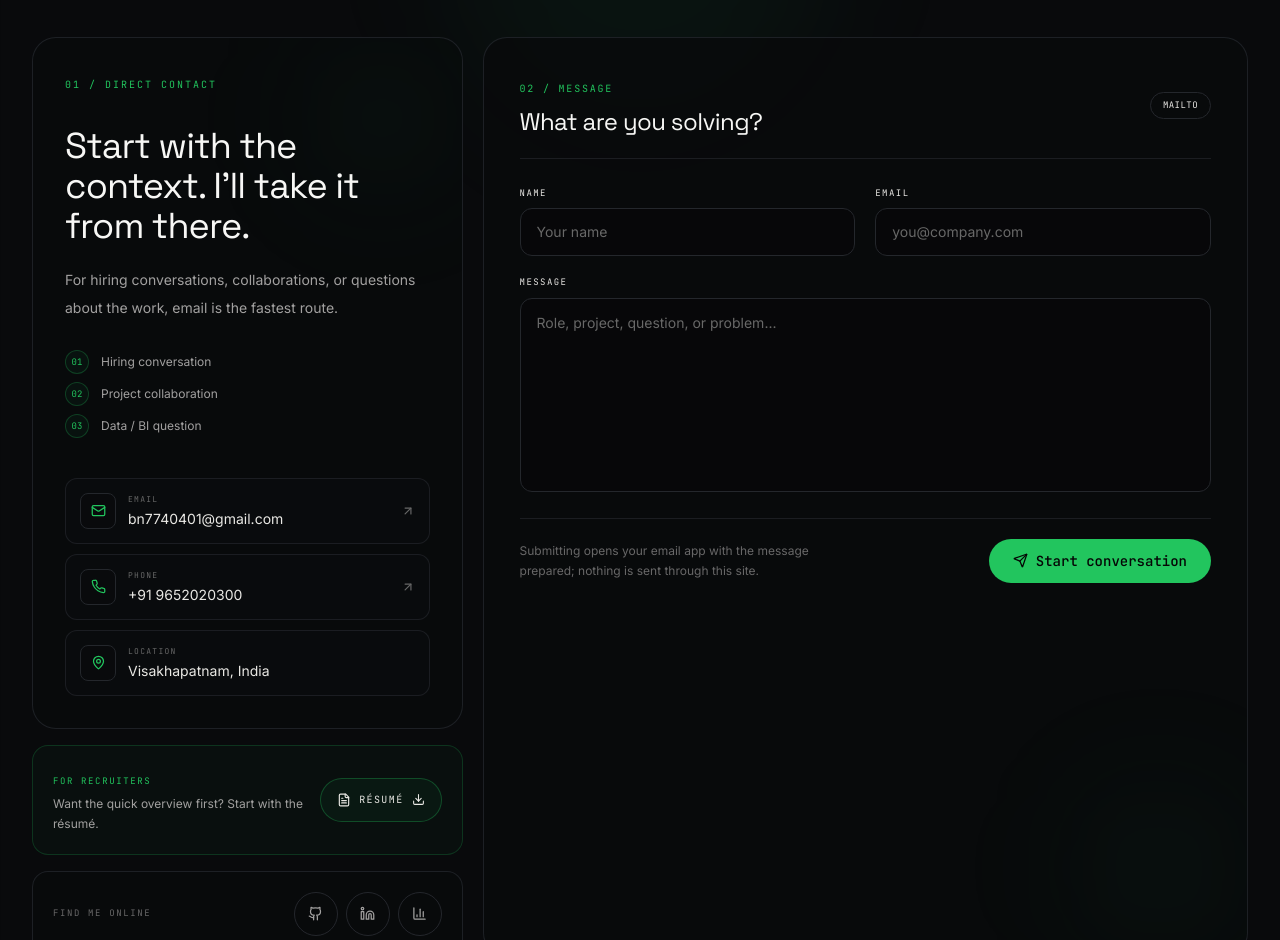
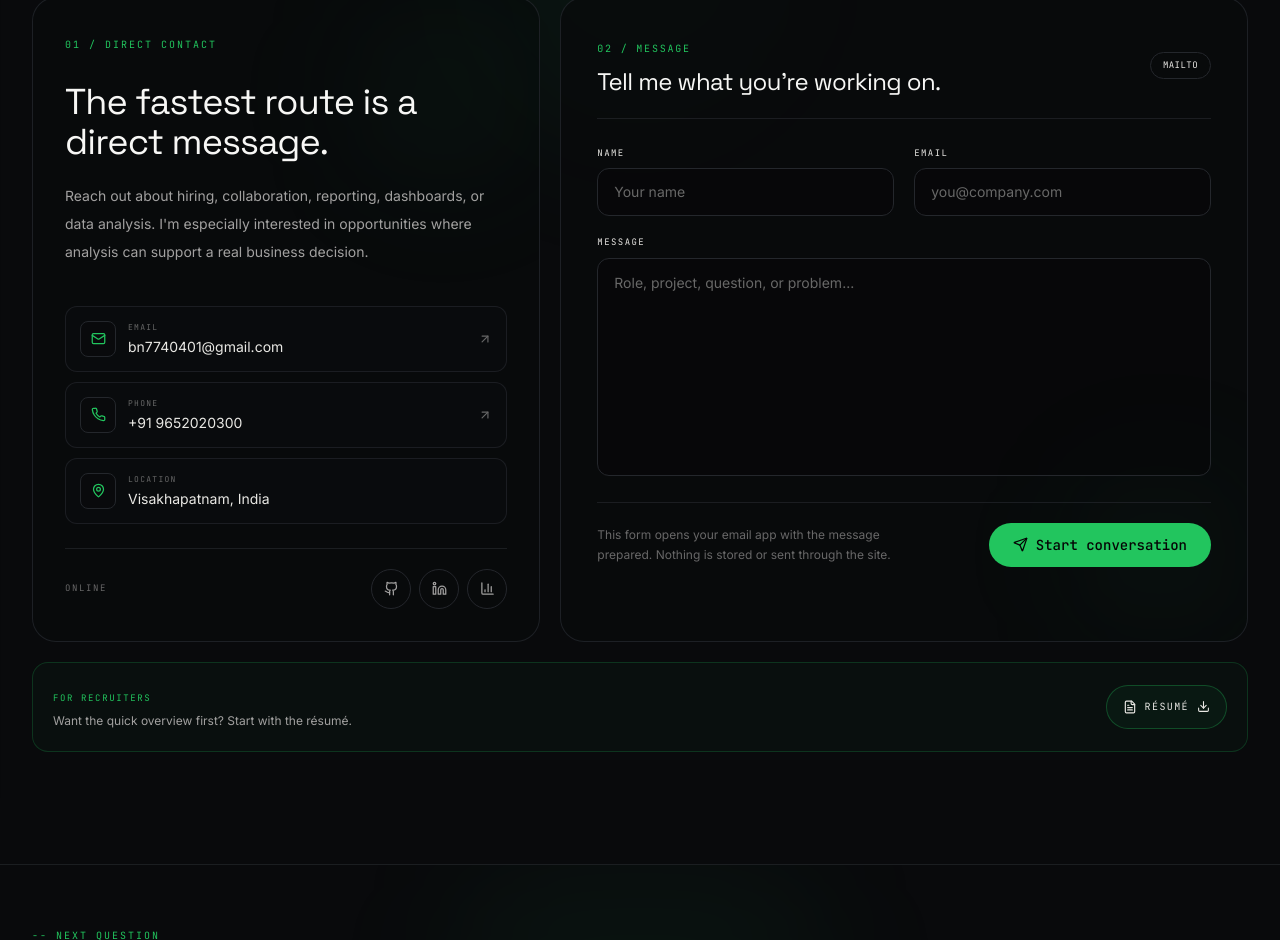
Before and after one commit to bhaskar-nb/portfolio, a Next.js app: page / in a window 1280 px wide. Shown: the part 11060-12000 px from the top of the page. Built offline with nearby package versions, Linux system fonts and the light colour scheme.

Commit message:
Redesign contact section for recruiter-first CTA and cleaner contact flow

```diff
--- a/components/Contact.tsx
+++ b/components/Contact.tsx
@@ -2,7 +2,19 @@
 
 import { useState } from "react";
 import { motion } from "framer-motion";
-import { Mail, Phone, MapPin, Github, Linkedin, BarChart3, Send, Check, ArrowUpRight, Download, FileText } from "lucide-react";
+import {
+  Mail,
+  Phone,
+  MapPin,
+  Github,
+  Linkedin,
+  BarChart3,
+  Send,
+  Check,
+  ArrowUpRight,
+  Download,
+  FileText,
+} from "lucide-react";
 import { profile } from "@/lib/data";
 import SectionHeading from "@/components/SectionHeading";
 import MagneticButton from "@/components/MagneticButton";
@@ -19,8 +31,6 @@ const socials = [
   { icon: BarChart3, label: "Tableau", href: profile.links.tableau },
 ];
 
-const conversationTypes = ["Hiring conversation", "Project collaboration", "Data / BI question"];
-
 export default function Contact() {
   const [form, setForm] = useState({ name: "", email: "", message: "" });
   const [sent, setSent] = useState(false);
@@ -36,40 +46,32 @@ export default function Contact() {
 
   return (
     <section id="contact" className="relative overflow-hidden py-28">
-      <div className="pointer-events-none absolute inset-0 bg-grid-fine opacity-15 [mask-image:linear-gradient(to_bottom,transparent,black_20%,black_80%,transparent)]" />
-      <div className="pointer-events-none absolute left-1/2 top-16 h-96 w-96 -translate-x-1/2 rounded-full bg-gold/5 blur-3xl" />
+      <div className="pointer-events-none absolute inset-0 bg-grid-fine opacity-10 [mask-image:linear-gradient(to_bottom,transparent,black_20%,black_80%,transparent)]" />
+      <div className="pointer-events-none absolute left-1/2 top-20 h-96 w-96 -translate-x-1/2 rounded-full bg-gold/5 blur-3xl" />
 
       <div className="relative mx-auto max-w-7xl px-4 sm:px-6 lg:px-8">
         <SectionHeading
           eyebrow="-- contact / open channel"
-          title="Let&apos;s turn a question into something useful."
-          description="Hiring for a Data Analyst or BI role? Have a project to explore? Send the context, and I&apos;ll know where to start."
+          title="Let&apos;s talk about the work."
+          description="Hiring for a Data Analyst or BI role, or have a project to discuss? Start with the context and I&apos;ll take it from there."
         />
 
-        <div className="mt-14 grid gap-5 lg:grid-cols-[0.72fr_1.28fr]">
-          <div className="flex flex-col gap-4">
+        <div className="mt-14 grid gap-5 lg:grid-cols-[0.85fr_1.15fr]">
           <motion.div
             initial={{ opacity: 0, x: -20 }}
             whileInView={{ opacity: 1, x: 0 }}
             viewport={{ once: true, margin: "-60px" }}
             transition={{ duration: 0.5 }}
-              className="relative flex-1 overflow-hidden rounded-3xl border border-base-500/80 bg-base-800/60 p-7 sm:p-8"
+            className="relative overflow-hidden rounded-3xl border border-base-500/80 bg-base-800/60 p-7 sm:p-8"
           >
-              <div className="absolute right-0 top-0 h-40 w-40 rounded-full bg-gold/5 blur-3xl" />
+            <div className="absolute right-0 top-0 h-48 w-48 rounded-full bg-gold/5 blur-3xl" />
             <div className="relative flex h-full flex-col justify-between">
               <div>
                 <span className="font-mono text-[10px] uppercase tracking-[0.2em] text-gold">01 / direct contact</span>
-                  <h3 className="mt-8 max-w-sm font-display text-3xl leading-tight text-ink-100 sm:text-4xl">Start with the context. I&apos;ll take it from there.</h3>
-                  <p className="mt-5 max-w-md text-sm leading-7 text-ink-400">For hiring conversations, collaborations, or questions about the work, email is the fastest route.</p>
-
-                  <div className="mt-7 space-y-2">
-                    {conversationTypes.map((type, i) => (
-                      <div key={type} className="flex items-center gap-3 text-xs text-ink-400">
-                        <span className="flex h-6 w-6 shrink-0 items-center justify-center rounded-full border border-gold/25 bg-gold/5 font-mono text-[9px] text-gold">0{i + 1}</span>
-                        {type}
-                      </div>
-                    ))}
-                  </div>
+                <h3 className="mt-7 max-w-md font-display text-3xl leading-tight text-ink-100 sm:text-4xl">The fastest route is a direct message.</h3>
+                <p className="mt-5 max-w-md text-sm leading-7 text-ink-400">
+                  Reach out about hiring, collaboration, reporting, dashboards, or data analysis. I&apos;m especially interested in opportunities where analysis can support a real business decision.
+                </p>
               </div>
 
               <div className="mt-10 space-y-2.5">
@@ -83,55 +85,41 @@ export default function Contact() {
                     transition={{ duration: 0.35, delay: i * 0.07 }}
                     className="group flex min-h-14 items-center gap-3 rounded-xl border border-base-500/70 bg-base-700/30 p-3.5 transition-all hover:border-gold/40 hover:bg-base-700/60"
                   >
-                      <span className="flex h-9 w-9 shrink-0 items-center justify-center rounded-lg border border-base-500 bg-base-800 text-gold"><item.icon size={15} /></span>
+                    <span className="flex h-9 w-9 shrink-0 items-center justify-center rounded-lg border border-base-500 bg-base-800 text-gold">
+                      <item.icon size={15} />
+                    </span>
                     <span className="min-w-0 flex-1">
                       <span className="block font-mono text-[8px] uppercase tracking-[0.16em] text-ink-600">{item.label}</span>
                       <span className="mt-1 block truncate text-sm text-ink-200">{item.value}</span>
                     </span>
-                      {item.href && <ArrowUpRight size={14} className="text-ink-600 transition-all group-hover:-translate-y-0.5 group-hover:translate-x-0.5 group-hover:text-gold" />}
+                    {item.href && (
+                      <ArrowUpRight size={14} className="text-ink-600 transition-all group-hover:-translate-y-0.5 group-hover:translate-x-0.5 group-hover:text-gold" />
+                    )}
                   </motion.a>
                 ))}
               </div>
-              </div>
-            </motion.div>
 
-            <motion.div
-              initial={{ opacity: 0, y: 16 }}
-              whileInView={{ opacity: 1, y: 0 }}
-              viewport={{ once: true }}
-              transition={{ duration: 0.45, delay: 0.15 }}
-              className="rounded-2xl border border-gold/20 bg-gold/[0.03] p-5"
-            >
-              <div className="flex flex-col gap-4 sm:flex-row sm:items-center sm:justify-between">
-                <div>
-                  <span className="font-mono text-[9px] uppercase tracking-[0.18em] text-gold">for recruiters</span>
-                  <p className="mt-1 text-xs leading-5 text-ink-400">Want the quick overview first? Start with the résumé.</p>
-                </div>
-                <a href="/Resume.pdf" download className="inline-flex min-h-11 shrink-0 items-center justify-center gap-2 rounded-full border border-gold/30 bg-gold/5 px-4 py-2.5 font-mono text-[10px] uppercase tracking-[0.14em] text-ink-200 transition-all hover:border-gold/70 hover:text-gold">
-                  <FileText size={14} /> Résumé <Download size={13} />
-                </a>
-              </div>
-            </motion.div>
-
-            <motion.div
-              initial={{ opacity: 0, y: 16 }}
-              whileInView={{ opacity: 1, y: 0 }}
-              viewport={{ once: true }}
-              transition={{ duration: 0.45, delay: 0.2 }}
-              className="rounded-2xl border border-base-500/80 bg-base-800/60 p-5"
-            >
-              <div className="flex flex-col gap-4 sm:flex-row sm:items-center sm:justify-between">
-                <span className="font-mono text-[9px] uppercase tracking-[0.18em] text-ink-600">find me online</span>
+              <div className="mt-6 border-t border-base-500/70 pt-5">
+                <div className="flex items-center justify-between gap-4">
+                  <span className="font-mono text-[9px] uppercase tracking-[0.18em] text-ink-600">online</span>
                   <div className="flex gap-2">
                     {socials.map((s) => (
-                    <a key={s.label} href={s.href} target="_blank" rel="noreferrer" aria-label={s.label} className="flex h-11 w-11 items-center justify-center rounded-full border border-base-500 text-ink-400 transition-all hover:-translate-y-0.5 hover:border-gold/60 hover:text-gold">
+                      <a
+                        key={s.label}
+                        href={s.href}
+                        target="_blank"
+                        rel="noreferrer"
+                        aria-label={s.label}
+                        className="flex h-10 w-10 items-center justify-center rounded-full border border-base-500 text-ink-400 transition-all hover:-translate-y-0.5 hover:border-gold/60 hover:text-gold"
+                      >
                         <s.icon size={15} />
                       </a>
                     ))}
                   </div>
                 </div>
+              </div>
+            </div>
           </motion.div>
-          </div>
 
           <motion.form
             onSubmit={handleSubmit}
@@ -147,7 +135,7 @@ export default function Contact() {
               <div className="flex items-center justify-between border-b border-base-500/70 pb-5">
                 <div>
                   <span className="font-mono text-[10px] uppercase tracking-[0.18em] text-gold">02 / message</span>
-                  <h3 className="mt-2 font-display text-2xl text-ink-100">What are you solving?</h3>
+                  <h3 className="mt-2 font-display text-2xl text-ink-100">Tell me what you&apos;re working on.</h3>
                 </div>
                 <span className="hidden rounded-full border border-base-500 px-3 py-1.5 font-mono text-[9px] uppercase tracking-wider text-ink-500 sm:block">mailto</span>
               </div>
@@ -156,27 +144,82 @@ export default function Contact() {
                 <div className="grid grid-cols-1 gap-5 sm:grid-cols-2">
                   <div>
                     <label className="mb-2 block font-mono text-[9px] uppercase tracking-[0.16em] text-ink-500" htmlFor="name">Name</label>
-                    <input id="name" name="name" autoComplete="name" required value={form.name} onChange={(e) => setForm({ ...form, name: e.target.value })} className="min-h-12 w-full rounded-xl border border-base-500 bg-base-900/40 px-4 py-3 text-sm text-ink-100 outline-none transition-all placeholder:text-ink-600 focus:border-gold focus:bg-base-800" placeholder="Your name" />
+                    <input
+                      id="name"
+                      name="name"
+                      autoComplete="name"
+                      required
+                      value={form.name}
+                      onChange={(e) => setForm({ ...form, name: e.target.value })}
+                      className="min-h-12 w-full rounded-xl border border-base-500 bg-base-900/40 px-4 py-3 text-sm text-ink-100 outline-none transition-all placeholder:text-ink-600 focus:border-gold focus:bg-base-800"
+                      placeholder="Your name"
+                    />
                   </div>
                   <div>
                     <label className="mb-2 block font-mono text-[9px] uppercase tracking-[0.16em] text-ink-500" htmlFor="email">Email</label>
-                    <input id="email" name="email" type="email" autoComplete="email" inputMode="email" required value={form.email} onChange={(e) => setForm({ ...form, email: e.target.value })} className="min-h-12 w-full rounded-xl border border-base-500 bg-base-900/40 px-4 py-3 text-sm text-ink-100 outline-none transition-all placeholder:text-ink-600 focus:border-gold focus:bg-base-800" placeholder="you@company.com" />
+                    <input
+                      id="email"
+                      name="email"
+                      type="email"
+                      autoComplete="email"
+                      inputMode="email"
+                      required
+                      value={form.email}
+                      onChange={(e) => setForm({ ...form, email: e.target.value })}
+                      className="min-h-12 w-full rounded-xl border border-base-500 bg-base-900/40 px-4 py-3 text-sm text-ink-100 outline-none transition-all placeholder:text-ink-600 focus:border-gold focus:bg-base-800"
+                      placeholder="you@company.com"
+                    />
                   </div>
                 </div>
 
                 <div>
                   <label className="mb-2 block font-mono text-[9px] uppercase tracking-[0.16em] text-ink-500" htmlFor="message">Message</label>
-                  <textarea id="message" name="message" autoComplete="off" required rows={7} value={form.message} onChange={(e) => setForm({ ...form, message: e.target.value })} className="w-full resize-none rounded-xl border border-base-500 bg-base-900/40 px-4 py-3 text-sm leading-6 text-ink-100 outline-none transition-all placeholder:text-ink-600 focus:border-gold focus:bg-base-800" placeholder="Role, project, question, or problem..." />
+                  <textarea
+                    id="message"
+                    name="message"
+                    autoComplete="off"
+                    required
+                    rows={8}
+                    value={form.message}
+                    onChange={(e) => setForm({ ...form, message: e.target.value })}
+                    className="w-full resize-none rounded-xl border border-base-500 bg-base-900/40 px-4 py-3 text-sm leading-6 text-ink-100 outline-none transition-all placeholder:text-ink-600 focus:border-gold focus:bg-base-800"
+                    placeholder="Role, project, question, or problem..."
+                  />
                 </div>
 
                 <div className="flex flex-col gap-4 border-t border-base-500/70 pt-5 sm:flex-row sm:items-center sm:justify-between">
-                  <p className="max-w-xs text-xs leading-5 text-ink-600" aria-live="polite">Submitting opens your email app with the message prepared; nothing is sent through this site.</p>
-                  <MagneticButton type="submit" className="btn-primary min-h-11 justify-center">{sent ? <Check size={15} /> : <Send size={15} />}{sent ? "Email draft opened" : "Start conversation"}</MagneticButton>
+                  <p className="max-w-xs text-xs leading-5 text-ink-600" aria-live="polite">
+                    This form opens your email app with the message prepared. Nothing is stored or sent through the site.
+                  </p>
+                  <MagneticButton type="submit" className="btn-primary min-h-11 justify-center">
+                    {sent ? <Check size={15} /> : <Send size={15} />}
+                    {sent ? "Email draft opened" : "Start conversation"}
+                  </MagneticButton>
                 </div>
               </div>
             </div>
           </motion.form>
         </div>
+
+        <motion.div
+          initial={{ opacity: 0, y: 16 }}
+          whileInView={{ opacity: 1, y: 0 }}
+          viewport={{ once: true }}
+          transition={{ duration: 0.45, delay: 0.15 }}
+          className="mt-5 flex flex-col gap-4 rounded-2xl border border-gold/20 bg-gold/[0.03] p-5 sm:flex-row sm:items-center sm:justify-between"
+        >
+          <div>
+            <span className="font-mono text-[9px] uppercase tracking-[0.18em] text-gold">for recruiters</span>
+            <p className="mt-1 text-xs leading-5 text-ink-400">Want the quick overview first? Start with the résumé.</p>
+          </div>
+          <a
+            href="/Resume.pdf"
+            download
+            className="inline-flex min-h-11 shrink-0 items-center justify-center gap-2 rounded-full border border-gold/30 bg-gold/5 px-4 py-2.5 font-mono text-[10px] uppercase tracking-[0.14em] text-ink-200 transition-all hover:border-gold/70 hover:text-gold"
+          >
+            <FileText size={14} /> Résumé <Download size={13} />
+          </a>
+        </motion.div>
       </div>
     </section>
   );
```
Lines whose indentation alone changed are shown as unchanged.
